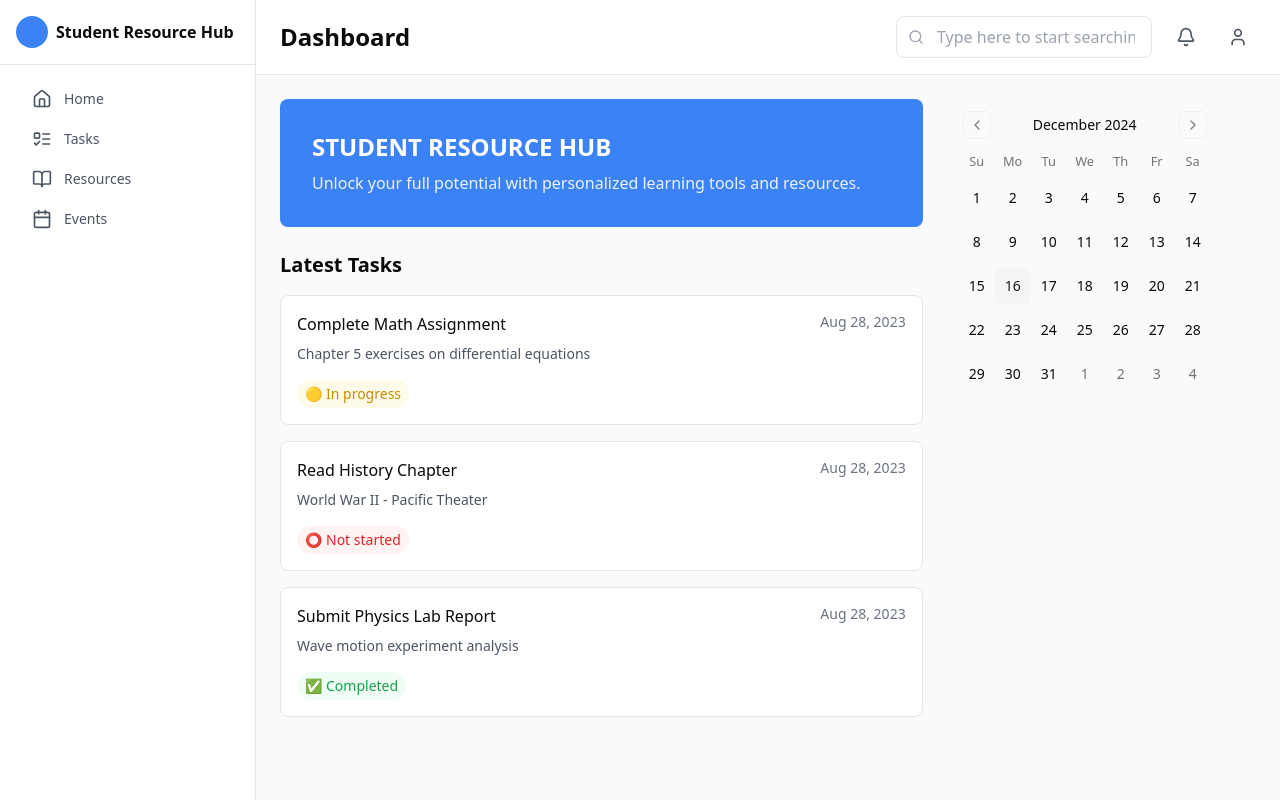
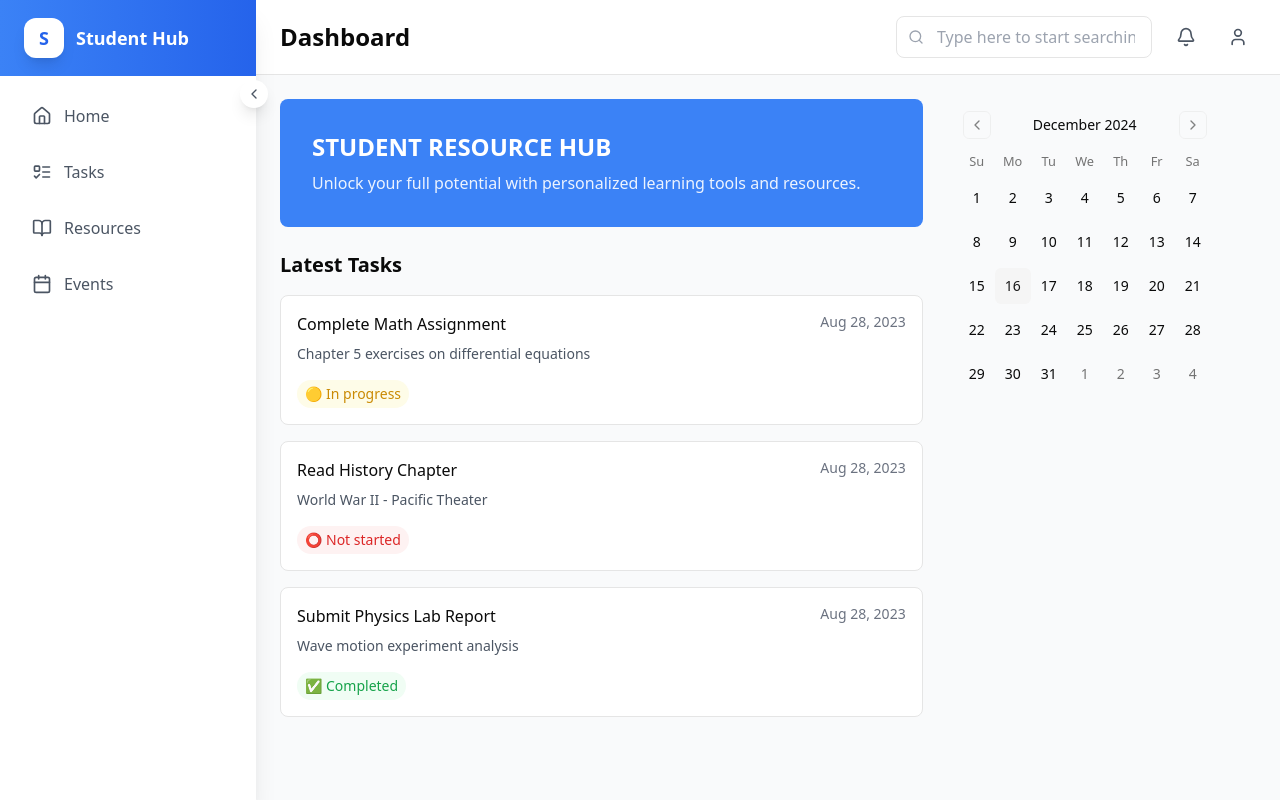
Before and after one commit to szeedneigh/learn-vanguard, a React (Vite) app: page /dashboard in a window 1280 px wide. Built offline with nearby package versions, Linux system fonts and the light colour scheme.

Commit message:
Modify: sidebar v2

```diff
--- a/src/components/Sidebar.jsx
+++ b/src/components/Sidebar.jsx
@@ -1,5 +1,6 @@
+import { useState } from 'react';
 import { Link, useLocation } from 'react-router-dom';
-import { Home, ListTodo, BookOpen, Calendar } from 'lucide-react';
+import { Home, ListTodo, BookOpen, Calendar, ChevronLeft, ChevronRight } from 'lucide-react';
 import { cn } from '@/lib/utils';
 
 const navigation = [
@@ -11,17 +12,63 @@ const navigation = [
 
 const Sidebar = () => {
   const location = useLocation();
-  console.log("Current location:", location.pathname); // Debug log
+  const [isCollapsed, setIsCollapsed] = useState(false);
 
   return (
-    <div className="flex flex-col w-64 bg-white border-r">
-      <div className="p-4 border-b">
-        <div className="flex items-center space-x-2">
-          <div className="w-8 h-8 bg-blue-500 rounded-full"></div>
-          <span className="font-semibold">Student Resource Hub</span>
+    <div
+      className={cn(
+        "flex flex-col min-h-screen bg-white shadow-xl relative",
+        "transition-all duration-300 ease-in-out",
+        isCollapsed ? "w-20" : "w-64"
+      )}
+    >
+      {/* Toggle Button */}
+      <button
+        onClick={() => setIsCollapsed(!isCollapsed)}
+        className={cn(
+          "absolute -right-3 top-20 bg-white rounded-full shadow-lg",
+          "p-1.5 hover:bg-gray-50 hover:scale-110",
+          "transition-all duration-300 ease-in-out",
+          "hover:shadow-md active:scale-95"
+        )}
+      >
+        {isCollapsed ? (
+          <ChevronRight className="h-4 w-4 text-gray-600 transition-transform duration-300" />
+        ) : (
+          <ChevronLeft className="h-4 w-4 text-gray-600 transition-transform duration-300" />
+        )}
+      </button>
+
+      {/* Header Section with Gradient Background */}
+      <div className="bg-gradient-to-r from-blue-500 to-blue-600 transition-all duration-300 ease-in-out">
+        <div className={cn(
+          "flex items-center h-[76px] transition-all duration-300 ease-in-out",
+          isCollapsed ? "justify-center px-4" : "px-6 space-x-3"
+        )}>
+          <div className={cn(
+            "bg-white rounded-xl shadow-lg flex items-center justify-center flex-shrink-0",
+            "transition-all duration-300 ease-in-out",
+            isCollapsed ? "w-12 h-12" : "w-10 h-10"
+          )}>
+            <span className="text-blue-600 text-lg font-bold">S</span>
+          </div>
+          <div className={cn(
+            "transition-all duration-300 ease-in-out overflow-hidden",
+            isCollapsed ? "w-0 opacity-0" : "w-32 opacity-100"
+          )}>
+            <span className="font-semibold text-white text-lg whitespace-nowrap">
+              Student Hub
+            </span>
+          </div>
         </div>
       </div>
-      <nav className="flex-1 p-4">
+
+      {/* Navigation Section */}
+      <nav className={cn(
+        "flex-1 transition-all duration-300 ease-in-out",
+        isCollapsed ? "px-2 py-4" : "p-4",
+        "space-y-2"
+      )}>
         {navigation.map((item) => {
           const Icon = item.icon;
           const isActive = location.pathname === item.href;
@@ -31,14 +78,35 @@ const Sidebar = () => {
               key={item.name}
               to={item.href}
               className={cn(
-                'flex items-center px-4 py-2 text-sm rounded-lg mb-1',
+                'flex items-center rounded-xl group',
+                'transition-all duration-300 ease-in-out',
+                isCollapsed ? "justify-center p-3" : "px-4 py-3",
+                'hover:scale-[1.02] hover:shadow-md',
                 isActive
-                  ? 'bg-blue-50 text-blue-600'
+                  ? 'bg-blue-50 text-blue-600 shadow-sm'
                   : 'text-gray-600 hover:bg-gray-50'
               )}
+              title={isCollapsed ? item.name : undefined}
             >
-              <Icon className="mr-3 h-5 w-5" />
-              {item.name}
+              <Icon
+                className={cn(
+                  "transition-all duration-300 ease-in-out",
+                  isCollapsed ? "h-6 w-6" : "h-5 w-5",
+                  isActive ? "scale-110" : "",
+                  "group-hover:rotate-3"
+                )}
+              />
+              <div className={cn(
+                "transition-all duration-300 ease-in-out overflow-hidden",
+                isCollapsed ? "w-0 opacity-0" : "w-32 opacity-100 ml-3"
+              )}>
+                <span className={cn(
+                  "font-medium whitespace-nowrap",
+                  isActive ? "font-semibold" : ""
+                )}>
+                  {item.name}
+                </span>
+              </div>
             </Link>
           );
         })}
```
